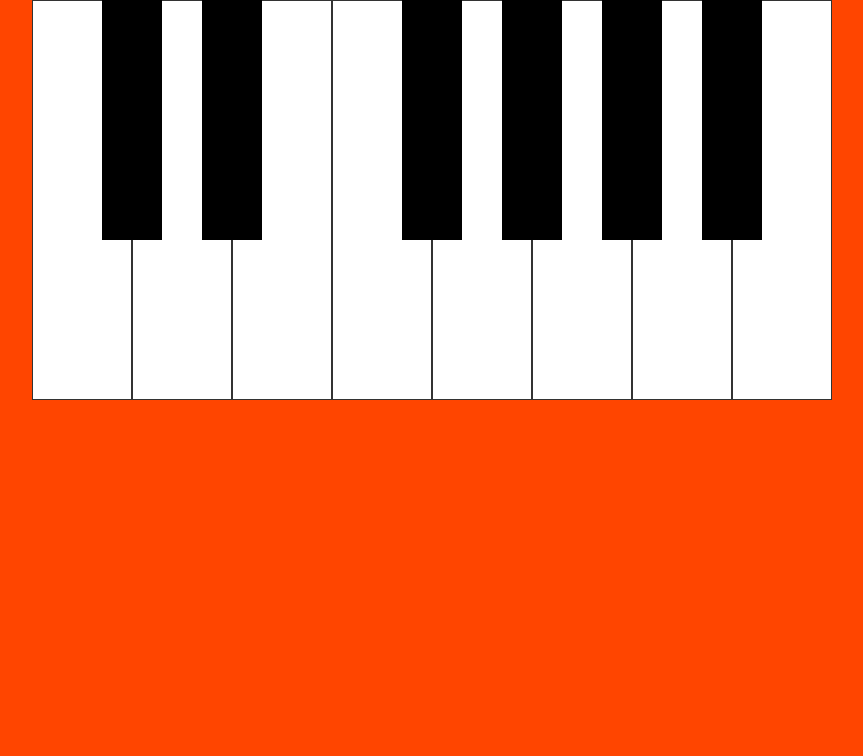
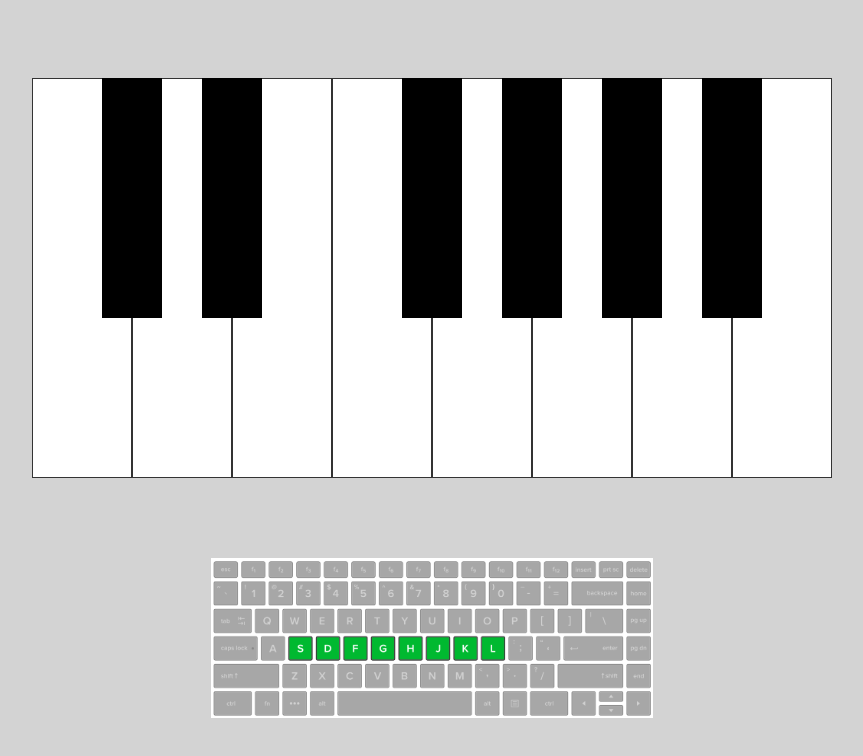
Before and after one commit to mako-hammerhead-2022/the-alicia-keys, a website: page index.html in a window 1280 px wide. Shown: the whole page, without its empty margins (208-1071 px from the left). Drawn offline with Linux system fonts and the light colour scheme.

Commit message:
keyboard styling and instruction keyboard

```diff
--- a/index.html
+++ b/index.html
@@ -10,17 +10,10 @@
 </head>
 
 <body>
-  <!-- c, d, e, f, g, a, b, c1(;) -->
-
-<!-- <button id="test-button" onclick="playNote(e)">Test C Key</button> -->
-
-<!-- <input type ="text" onkeypress="playNote(e)">  -->
-
-<!-- Putting black keys for styling purposes (for now) -->
+<div class="card">
+  <div class="keyboard-div">
   <div class="keys">
-
     <div class="white" id="c"></div>
-
     <div class="black" id="c-sharp"></div>
 
     <div class="white" id="d"></div>
@@ -48,17 +41,12 @@
     <div class="white" id="c1"></div>
 
   </div>
+</div>
+  <div class="keyboard-image-div">
+    <img class="keyboard-image" src="img/keyboard.png">
+  </div>
+</div>
 
-<div class="keyboard">
-  <div id="keyS"></div>
-  <div id="keyD"></div>
-  <div id="keyF"></div>
-  <div id="keyG"></div>
-  <div id="keyH"></div>
-  <div id="keyJ"></div>
-  <div id="keyK"></div>
-  <div id="keyL"></div>
-</div>
 
 </body>
 <script src="index.js"></script>
--- a/styles.css
+++ b/styles.css
@@ -5,20 +5,31 @@
 body {
   margin: 0;
   padding: 0;
-  background-color: orangered;
-  align-items: center;
-  justify-content: center;
+  background-color: lightgray ;
   display: flex;
   align-items: center;
   justify-content: center;
+  align-items: center;
+  justify-content: center;
+  height: 100vh
+}
+
+.card{
+  display: flex;
+  flex-direction: column;
+  align-items: center;
 }
 
 .keys {
   display: flex;
 }
 
-.keyboard {
+.keyboard-image-div{
+  margin-top: 5rem;
+}
 
+.keyboard-image {
+  height: 10rem
 }
 
 .white {
```
Lines whose indentation alone changed are shown as unchanged.
